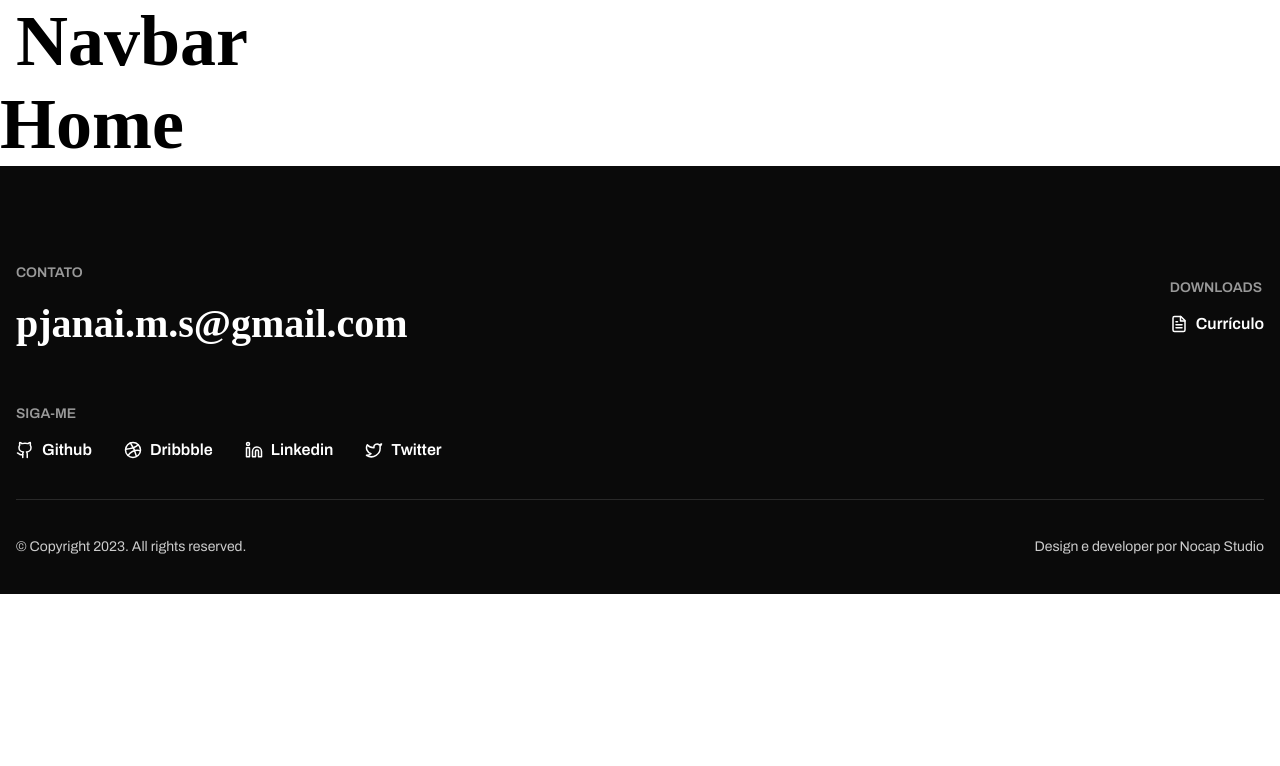
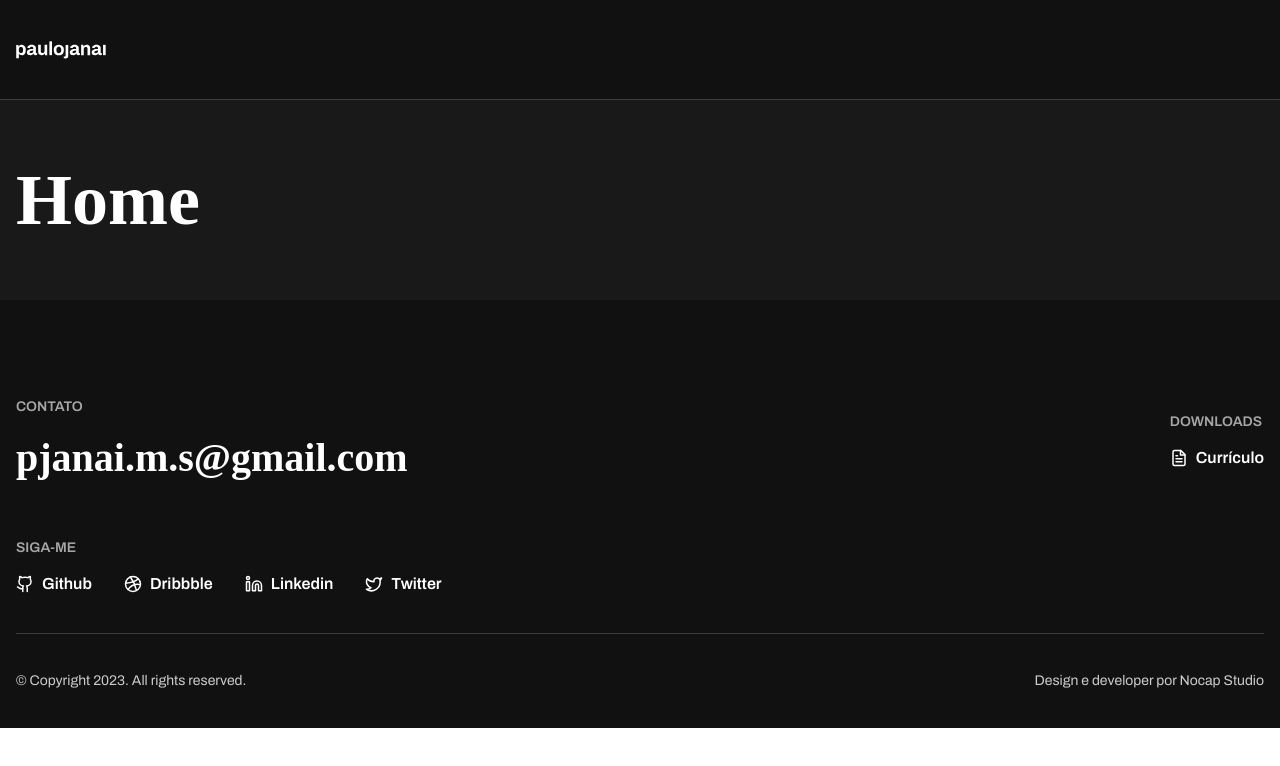
Before and after one commit to paulojanai/my-website-react, a React (Vite) app: page / in a window 1280 px wide. Shown: the top 766 px of the page. Built offline with nearby package versions, Linux system fonts and the light colour scheme; a web font is replaced by a local one.

Commit message:
fix: router update

```diff
--- /dev/null
+++ b/src/components/ui/header.tsx
@@ -0,0 +1,111 @@
+import GridContainer from '@components/Grid';
+import Logo from '@assets/logo-dark.svg';
+
+function Header() {
+  return (
+    <>
+      <header>
+        <GridContainer>
+          <a className='logo' href='https://paulojanai.com'>
+            <img src={Logo} alt='Logo Paulo Janai' />
+          </a>
+          <nav>
+            <ul data-aos='fade-left' className='js-nav'>
+              <li>
+                <a href='#section-work' className='js-link'>
+                  Trabalhos
+                </a>
+              </li>
+              <li>
+                <a href='#section-about' className='js-link'>
+                  Sobre
+                </a>
+              </li>
+              <li>
+                <a href='#section-contact' className='js-link'>
+                  Contato
+                </a>
+              </li>
+              <ul className='social'>
+                <li>
+                  <a href='https://github.com/paulojanai' target='_blank'>
+                    <img src='./img/brand-github.svg' alt='Ícone github' />
+                  </a>
+                </li>
+                <li>
+                  <a href='https://dribbble.com/paulojanai' target='_blank'>
+                    <img src='./img/brand-dribbble.svg' alt='Ícone dribbble' />
+                  </a>
+                </li>
+                <li>
+                  <a
+                    href='https://www.linkedin.com/in/paulojanai/'
+                    target='_blank'
+                  >
+                    <img src='./img/brand-linkedin.svg' alt='Ícone linkedin' />
+                  </a>
+                </li>
+              </ul>
+            </ul>
+          </nav>
+
+          <span data-aos='fade-left' className='menu'>
+            <img src='./img/menu.svg' alt='Ícone menu' />
+          </span>
+        </GridContainer>
+      </header>
+
+      <div className='menu-mobile'>
+        <div className='grid-container'>
+          <div className='container'>
+            <span data-aos='fade-left' className='close'>
+              <img src='./img/x.svg' alt='Ícone menu' />
+            </span>
+          </div>
+
+          <nav>
+            <ul data-aos='fade-left' className='items-menu js-nav'>
+              <li>
+                <a href='#section-work' className='js-link'>
+                  Trabalhos
+                </a>
+              </li>
+              <li>
+                <a href='#section-about' className='js-link'>
+                  Sobre
+                </a>
+              </li>
+              <li>
+                <a href='#section-contact' className='js-link'>
+                  Contato
+                </a>
+              </li>
+              <div className='social'>
+                <li>
+                  <a href='https://github.com/paulojanai' target='_blank'>
+                    <img src='./img/brand-github.svg' alt='Ícone github' />
+                  </a>
+                </li>
+                <li>
+                  <a href='https://dribbble.com/paulojanai' target='_blank'>
+                    <img src='./img/brand-dribbble.svg' alt='Ícone dribbble' />
+                  </a>
+                </li>
+                <li>
+                  <a
+                    href='https://www.linkedin.com/in/paulojanai/'
+                    target='_blank'
+                  >
+                    <img src='./img/brand-linkedin.svg' alt='Ícone linkedin' />
+                  </a>
+                </li>
+              </div>
+            </ul>
+          </nav>
+        </div>
+      </div>
+    </>
+  );
+}
+
+export default Header;
--- a/src/components/ui/navbar.tsx
+++ /dev/null
@@ -1,13 +0,0 @@
-import GridContainer from '@components/Grid';
-
-function Navbar() {
-  return (
-    <nav>
-      <GridContainer>
-        <h1>Navbar</h1>
-      </GridContainer>
-    </nav>
-  );
-}
-
-export default Navbar;
--- a/src/pages/entregou-me-web.tsx
+++ b/src/pages/entregou-me-web.tsx
@@ -1,5 +1,13 @@
+import GridContainer from '@components/Grid';
+
 function EntregouMeWeb() {
-  return <h1>Entregou.me</h1>;
+  return (
+    <div className='page-entregou-me-web'>
+      <GridContainer>
+        <h1>Entregou-me</h1>
+      </GridContainer>
+    </div>
+  );
 }
 
 export default EntregouMeWeb;
--- a/src/pages/home.tsx
+++ b/src/pages/home.tsx
@@ -1,7 +1,11 @@
+import GridContainer from '@components/Grid';
+
 function Home() {
   return (
-    <div>
-      <h1>Home</h1>
+    <div className='page-home'>
+      <GridContainer>
+        <h1>Home</h1>
+      </GridContainer>
     </div>
   );
 }
--- a/src/routes/DefaultLayout.tsx
+++ b/src/routes/DefaultLayout.tsx
@@ -1,11 +1,11 @@
 import { Outlet } from 'react-router-dom';
 import Footer from '@components/ui/footer';
-import Navbar from '@components/ui/navbar';
+import Header from '@components/ui/header';
 
 function DefaultLayout() {
   return (
     <>
-      <Navbar />
+      <Header />
       <Outlet />
       <Footer />
     </>
--- /dev/null
+++ b/src/scss/_header.scss
@@ -0,0 +1,132 @@
+.show-header {
+  margin-top: -10rem;
+}
+
+header {
+  width: 100%;
+  height: 10rem;
+  border-bottom: 1.5px solid $grayscale-500;
+  background-color: $grayscale-700;
+  display: flex;
+  z-index: 2023;
+  transition: all 0.3s;
+
+  .grid-container {
+    @include flex(row, center, space-between);
+
+    .logo {
+      img {
+        height: 2.4rem;
+      }
+    }
+
+    nav {
+      ul {
+        @include flex(row, center, space-between);
+        gap: 4.8rem;
+        margin-top: 2px;
+
+        li {
+          a {
+            color: $grayscale-50;
+            @include typography-link();
+            @include expand_border($grayscale-50);
+          }
+        }
+
+        .social {
+          @include flex(row, center, space-between);
+          gap: 3.2rem;
+        }
+      }
+    }
+
+    .menu {
+      display: none;
+      padding: 1.6rem;
+      cursor: pointer;
+
+      img {
+        height: 4rem;
+      }
+    }
+
+    @include responsive(768px) {
+      nav {
+        display: none;
+      }
+
+      .menu {
+        display: block;
+      }
+    }
+  }
+}
+
+.open-menu {
+  overflow-y: hidden;
+}
+
+.menu-mobile {
+  height: 100%;
+  width: 100%;
+  position: fixed;
+  z-index: 3000;
+  top: 0;
+  left: 0;
+  background-color: $grayscale-700;
+  overflow-x: hidden;
+  transition: all 0.3s;
+  transform: translateX(-100%);
+  pointer-events: none;
+
+  &.active {
+    pointer-events: all;
+    transform: translateX(0%);
+  }
+
+  .grid-container {
+    .container {
+      height: 10rem;
+      @include flex(flex, center, flex-end);
+
+      .close {
+        padding: 1.6rem;
+        cursor: pointer;
+      }
+    }
+
+    nav {
+      margin-top: 10rem;
+
+      .items-menu {
+        @include flex(column, center, center);
+        gap: 4.8rem;
+        margin-top: 2px;
+
+        li {
+          a {
+            font-size: 3.2rem;
+            font-family: "Clash Display", sans-serif;
+            font-weight: 600;
+            letter-spacing: 0.96px;
+            text-transform: uppercase;
+            color: $grayscale-50;
+            @include expand_border($grayscale-50);
+          }
+        }
+
+        .social {
+          border-top: 1.4px solid $grayscale-500;
+          padding-top: 4rem;
+          @include flex(row, center, space-between);
+          gap: 4rem;
+
+          img {
+            height: 3.2rem;
+          }
+        }
+      }
+    }
+  }
+}
--- a/src/scss/_reset.scss
+++ b/src/scss/_reset.scss
@@ -1,3 +1,5 @@
+@import "variables";
+
 * {
   padding: 0;
   margin: 0;
--- a/src/scss/_variables.scss
+++ b/src/scss/_variables.scss
@@ -1,12 +1,12 @@
 // Colors
 
 $grayscale-50: #FFFFFF;
-$grayscale-100: #F7F7F7;
+$grayscale-100: #FAFAFA;
 $grayscale-150: rgba(204, 204, 204, 0.4);
 $grayscale-200: #CCCCCC;
-$grayscale-300: #999999;
+$grayscale-300: #A6A6A6;
 $grayscale-400: #525252;
-$grayscale-500: #292929;
-$grayscale-600: #1F1F1F;
-$grayscale-700: #0A0A0A;
+$grayscale-500: #3D3D3D;
+$grayscale-600: #191919;
+$grayscale-700: #111111;
 $grayscale-700-opacity-80: rgba(10, 10, 10, 0.8);
--- a/src/scss/main.scss
+++ b/src/scss/main.scss
@@ -6,7 +6,8 @@
 @import 'typography';
 //@import 'components';
 //@import 'buttons';
-//@import 'header';
+@import 'header';
 //@import 'hero';
 @import 'footer';
-//@import 'home';
+@import 'pages/home';
+@import 'pages/entregou-me-web';
--- /dev/null
+++ b/src/scss/pages/_entregou-me-web.scss
@@ -0,0 +1,13 @@
+.page-entregou-me-web {
+  background-color: $grayscale-600;
+
+  .grid-container {
+    height: 20rem;
+    display: flex;
+    align-items: center;
+
+    h1 {
+      color: $grayscale-50;
+    }
+  }
+}
--- /dev/null
+++ b/src/scss/pages/_home.scss
@@ -0,0 +1,13 @@
+.page-home {
+  background-color: $grayscale-600;
+
+  .grid-container {
+    height: 20rem;
+    display: flex;
+    align-items: center;
+
+    h1 {
+      color: $grayscale-50;
+    }
+  }
+}
```
Also changed, not shown: src/assets/logo-dark.svg (added).
